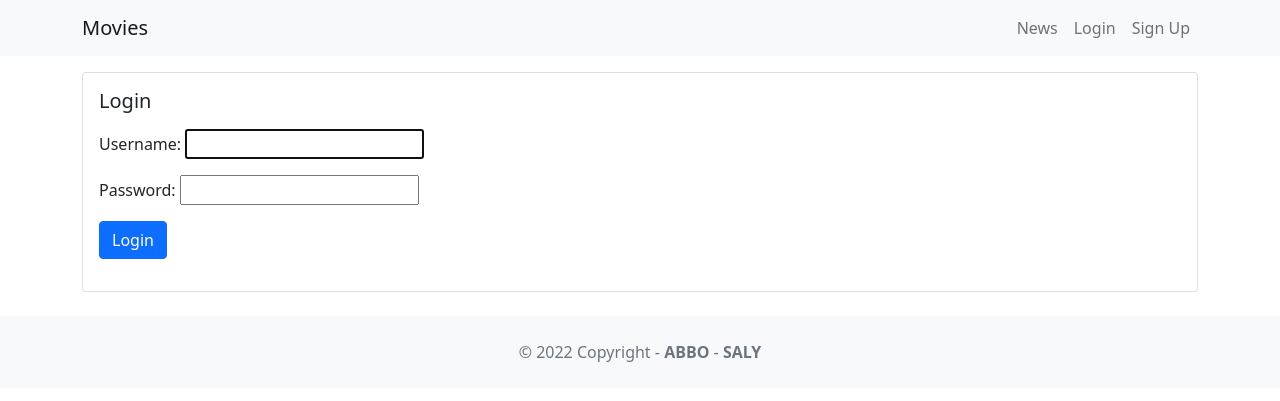
After one commit to elmaroufa/filmreview, a Django app: page /accounts/login/ in a window 1280 px wide. The commit adds this page. Shown: the top 401 px of the page. Run offline with Django 3.2, Linux system fonts and the light colour scheme.

Commit message:
end system user in main

```diff
--- a/abbofilm/templates/base.html
+++ b/abbofilm/templates/base.html
@@ -17,8 +17,14 @@
     <div class="collapse navbar-collapse" id="navbarNavAltMarkup">
       <div class="navbar-nav ms-auto">
         <a class="nav-link" href="{% url 'news' %}">News</a>
-        <a class="nav-link" href="#">Login</a>
+        {% if user.is_authenticated %}
+          <a class="nav-link" href=" {% url 'logoutaccount' %}">Logout ({{ user.username }})</a>
+        {% else %}
+        <a class="nav-link" href=" {% url 'loginaccount' %} ">Login</a>
         <a class="nav-link" href="{% url 'signupaccount' %}">Sign Up</a>
+
+        {% endif %}
+
       </div>
     </div>
   </div>
@@ -33,11 +39,11 @@
       © 2022 Copyright -
       <a class="text-reset fw-bold text-decoration-none"
         target="_blank" href="https://twitter.com/greglim81">
-        Greg Lim
+        ABBO
       </a> -
       <a class="text-reset fw-bold text-decoration-none"
         target="_blank" href="https://twitter.com/danielgarax">
-        Daniel Correa
+        SALY
       </a>
     </div>
   </footer>
--- /dev/null
+++ b/accounts/templates/loginaccount.html
@@ -0,0 +1,24 @@
+{% extends 'base.html' %}
+{% block content %}
+<div class="card mb-3">
+  <div class="row g-0">
+    <div>
+      <div class="card-body">
+        <h5 class="card-title">Login</h5>
+        {% if error %}
+        <div class="alert alert-danger mt-3" role="alert">
+          {{ error }}
+        </div>
+        {% endif %}
+        <p class="card-text">
+          <form method="POST">
+            {% csrf_token %}
+            {{ form.as_p }}
+            <button type="submit" class="btn btn-primary">Login</button>
+          </form>
+        </p>
+      </div>
+    </div>
+  </div>
+</div>
+{% endblock content %}
--- a/accounts/urls.py
+++ b/accounts/urls.py
@@ -3,4 +3,6 @@ from . import views
 
 urlpatterns = [
    path('signupaccount/', views.signupaccount, name='signupaccount'),
+   path('logout/', views.logoutaccount, name ='logoutaccount'),
+   path('login/', views.loginaccount, name='loginaccount'),
 ]
--- a/accounts/views.py
+++ b/accounts/views.py
@@ -1,9 +1,48 @@
 from django.shortcuts import render
-from django.contrib.auth.forms import UserCreationForm
+from .forms import UserCreateForm
 from django.contrib.auth.models import User
-from django.contrib.auth import login
+from django.contrib.auth import login, logout, authenticate
 from django.shortcuts import redirect
-# Create your views here.
+from django.db import IntegrityError
+from django.contrib.auth.forms import AuthenticationForm
+from django.contrib.auth.decorators import login_required
 
 def signupaccount(request):
-    return render(request, 'signupaccount.html', {'form': UserCreationForm})
+    if request.method == 'GET':
+        return render(request, 'signupaccount.html',
+                      {'form':UserCreateForm})
+    else:
+        if request.POST['password1'] == request.POST['password2']:
+            try:
+                user = User.objects.create_user(request.POST['username'],
+                            password=request.POST['password1'])
+                user.save()
+                login(request, user)
+                return redirect('home')
+            except IntegrityError:
+                return render(request, 'signupaccount.html',
+                 {'form':UserCreateForm,
+                 'error':'Username already taken. Choose new username.'})
+        else:
+            return render(request, 'signupaccount.html',
+             {'form':UserCreateForm, 'error':'Passwords do not match'})
+
+
+def logoutaccount(request):
+    logout(request)
+    return redirect('home')
+
+def loginaccount(request):
+    if request.method == 'GET':
+        return render(request, 'loginaccount.html',
+                      {'form':AuthenticationForm})
+    else:
+        user = authenticate(request, username=request.POST['username'],
+                            password=request.POST['password'])
+        if user is None:
+            return render(request,'loginaccount.html',
+                    {'form': AuthenticationForm(),
+                    'error': 'username and password do not match'})
+        else:
+            login(request,user)
+            return redirect('home')
```
Also changed, not shown: accounts/forms.py (added, +10 -0 lines), db.sqlite3.
